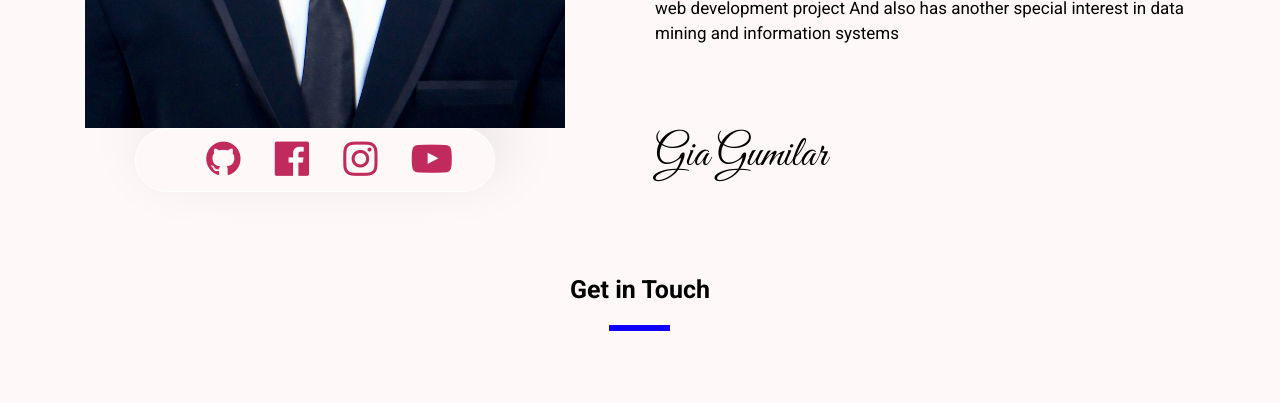
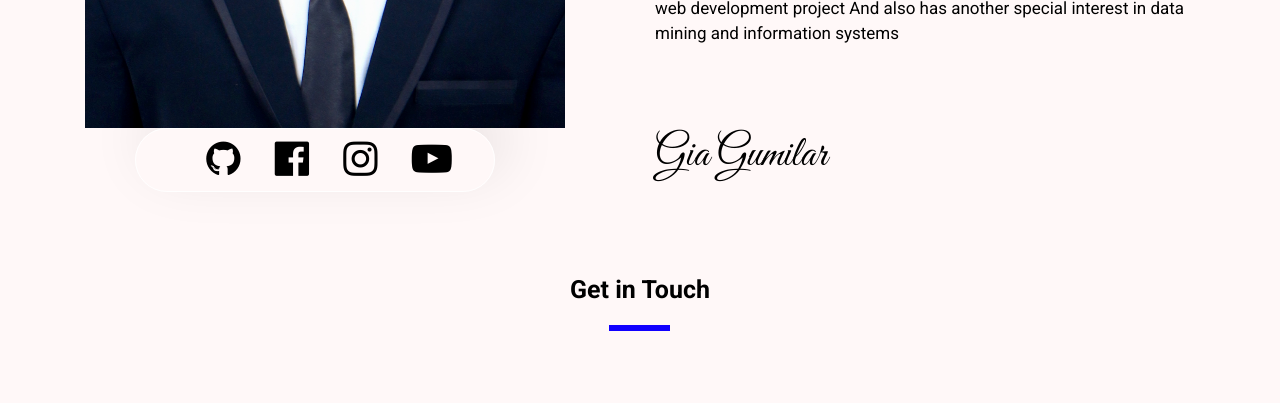
Before and after one commit to giagumilar26/Portofolio-Gia-Gumilar, a plain HTML site: page index.html in a window 1280 px wide. Shown: the part 2840-3243 px from the top of the page. Drawn offline with nearby package versions, Linux system fonts and the light colour scheme.

Commit message:
Update index.html

```diff
--- a/index.html
+++ b/index.html
@@ -256,18 +256,18 @@
                             <div class="iconsosmed">
 
                                 <a href="https://github.com/Giagumilar26" target="_blank" id="github">
-                                    <i class="fa fa-github" style="font-size:40px;color:#c12a5d"></i>
+                                    <i class="fa fa-github" style="font-size:40px;color:black"></i>
                                 </a>
                                 <a href="https://www.facebook.com/giagumilar26/" target="_blank" id="Facebook">
-                                    <i class="fa fa-facebook-official" style="font-size:40px;color:#c12a5d"></i>
+                                    <i class="fa fa-facebook-official" style="font-size:40px;color:black"></i>
                                 </a>
 
                                 <a href="https://www.instagram.com/giagumilar26/" target="_blank" id="instagram">
-                                    <i class="fa fa-instagram" style="font-size:40px;color:#c12a5d"></i>
+                                    <i class="fa fa-instagram" style="font-size:40px;color:black"></i>
                                 </a>
 
                                 <a href="https://www.youtube.com/@giagumilar26" target="_blank" id="youtube">
-                                    <i class="fa fa-youtube-play" style="font-size:40px;color:#c12a5d"></i>
+                                    <i class="fa fa-youtube-play" style="font-size:40px;color:black"></i>
                                 </a>
                             </div>
                         </div>
```
